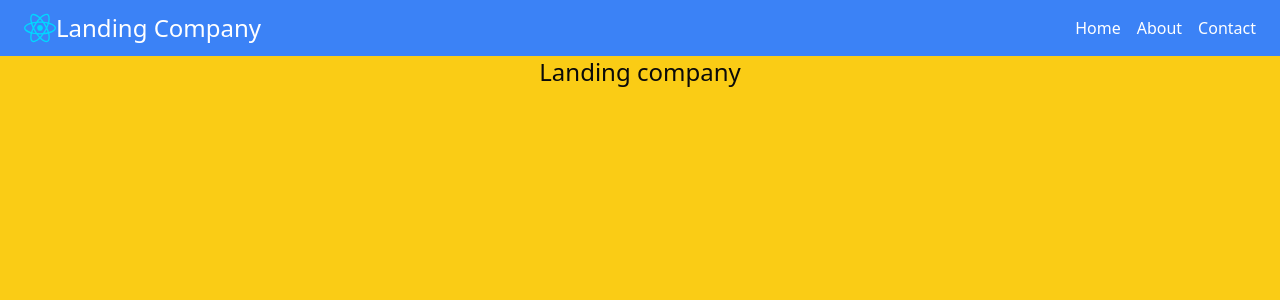
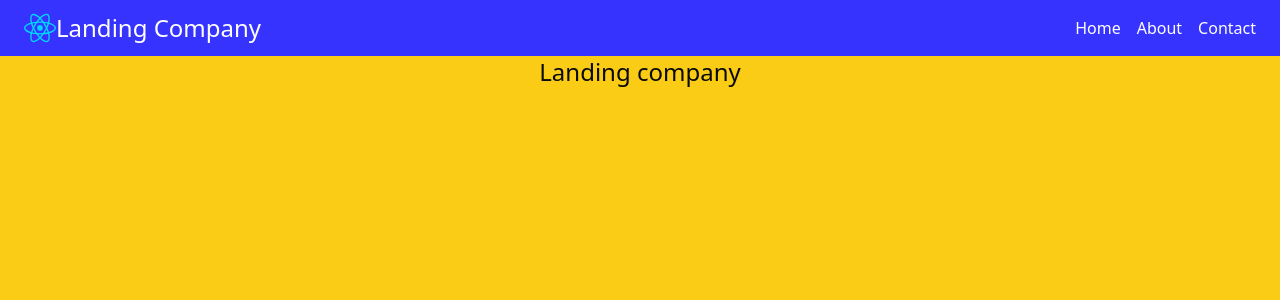
Before and after one commit to helgadigitals/landing-page, a React (Vite) app: page / in a window 1280 px wide. Shown: the top 300 px of the page. Built offline with nearby package versions, Linux system fonts and the light colour scheme.

Commit message:
added primary color

```diff
--- a/src/components/Layout.tsx
+++ b/src/components/Layout.tsx
@@ -6,7 +6,7 @@ export default function Layout() {
 	return (
 		<>
 			<header>
-				<nav className="bg-blue-500">
+				<nav className="bg-primary">
 					<div className="container mx-auto px-6 py-3 flex justify-between items-center">
 						<div className='logo-comapany-name flex'>
 							<img src={logo} className="w-8 h-8" alt="Logo" />
--- a/tailwind.config.js
+++ b/tailwind.config.js
@@ -24,7 +24,7 @@ export default {
   				foreground: 'hsl(var(--popover-foreground))'
   			},
   			primary: {
-  				DEFAULT: 'hsl(var(--primary))',
+  				DEFAULT: '#3633ff',
   				foreground: 'hsl(var(--primary-foreground))'
   			},
   			secondary: {
```
